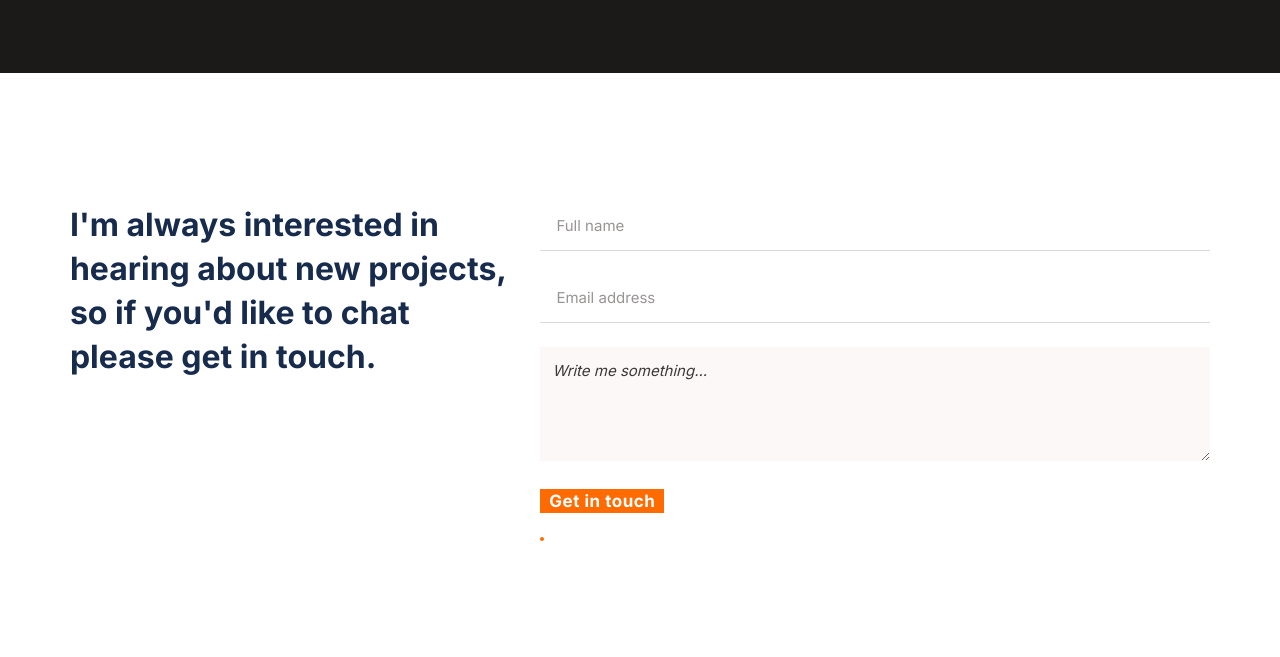
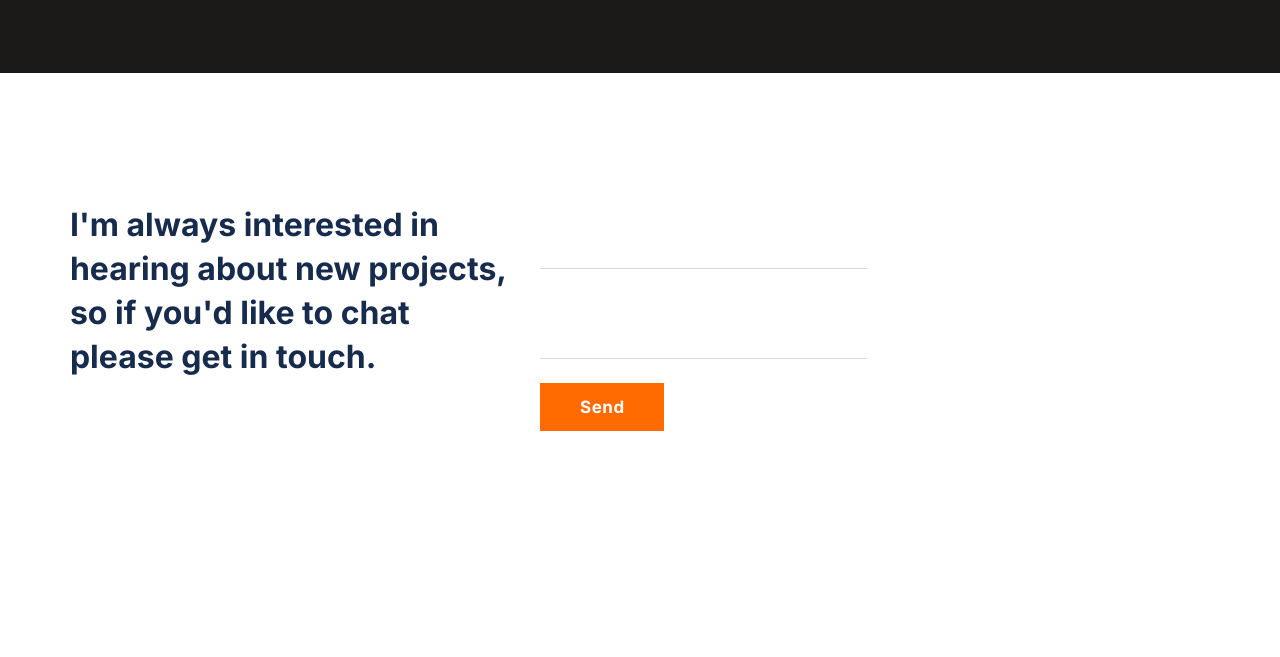
Before and after one commit to Saravanan0075656/saro.ms, a website: page index.html in a window 1280 px wide. Shown: the part 3545-4202 px from the top of the page. Drawn offline with Linux system fonts and the light colour scheme.

Commit message:
Update index.html

```diff
--- a/index.html
+++ b/index.html
@@ -127,19 +127,17 @@
       </section>
       <section id="form-section">
         <h2 class="form-heading">I'm always interested in hearing about new projects, so if you'd like to chat please get in touch.</h2>
-        <form id="form" action="https://formspree.io/f/xvoeyejv" method="post">
-          <label for="name">
-            <input id="name" name="name" type="text" maxlength="30" placeholder="Full name" required>
-          </label>
-          <label for="email">
-            <input id="email" name="email" type="email" placeholder="Email address" required>
-          </label>
-          <label for="message">
-            <textarea id="message" name="message" maxlength="500" placeholder="Write me something..." required></textarea>
-          </label>
-          <button class="btn" type="submit">Get in touch</button>
-          <p class="errText"></p>
-        </form>
+       <form name="contact" netlify>
+  <p>
+    <label>Name <input type="text" name="name" /></label>
+  </p>
+  <p>
+    <label>Email <input type="email" name="email" /></label>
+  </p>
+  <p>
+    <button type="submit">Send</button>
+  </p>
+</form>
       </section>
     </main>
     <footer>
```
